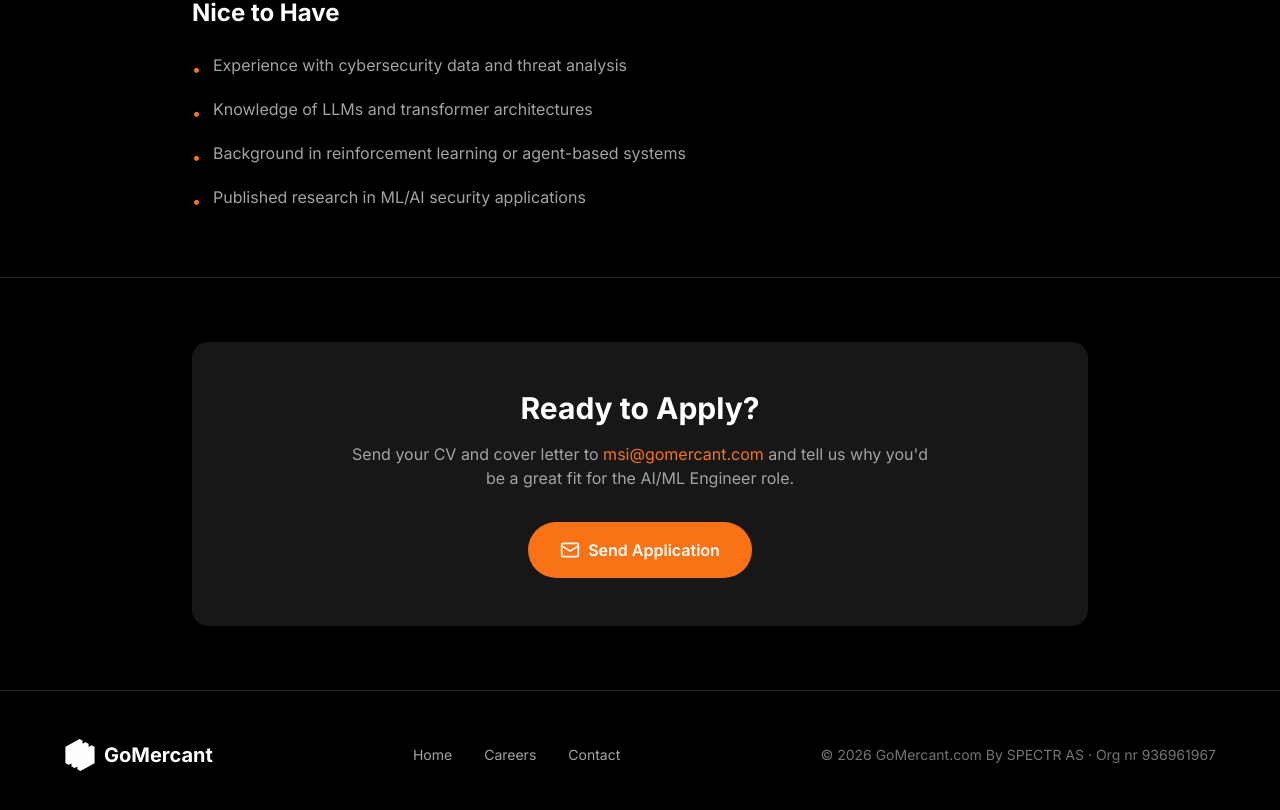
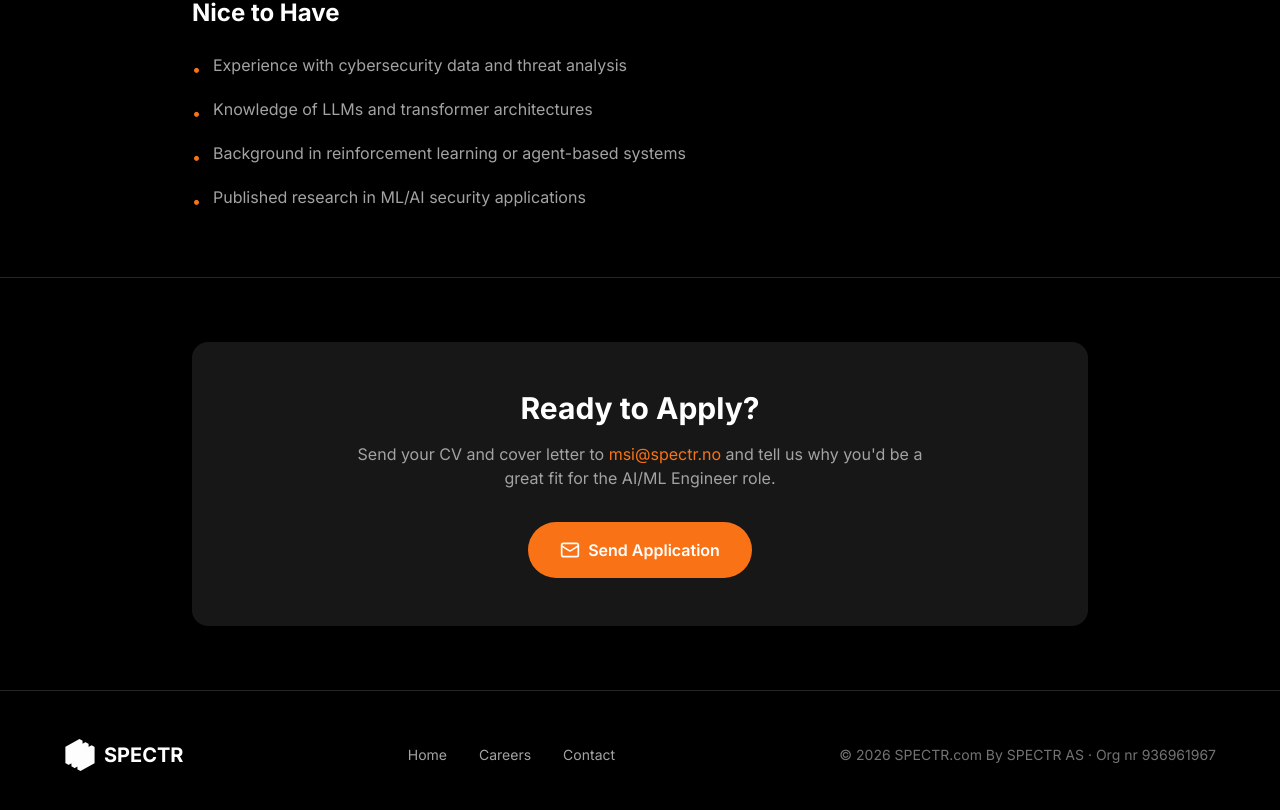
Before and after one commit to makwansoran/GoMercant.com, a Next.js app: page /careers/ai-ml-engineer in a window 1280 px wide. Shown: the part 1408-2218 px from the top of the page. Built offline with nearby package versions, Linux system fonts and the light colour scheme.

Commit message:
Rebrand from GoMercant to SPECTR - update all brand references and email addresses to spectr.no

```diff
--- a/app/careers/[slug]/page.tsx
+++ b/app/careers/[slug]/page.tsx
@@ -286,13 +286,13 @@ export default function JobPage() {
           <Link href="/" className="flex items-center gap-2">
             <Image
               src="/favicon.png"
-              alt="GoMercant Logo"
+              alt="SPECTR Logo"
               width={32}
               height={32}
               className="object-contain brightness-0 invert"
             />
             <span className="text-2xl font-bold tracking-tight">
-              GoMercant
+              SPECTR
             </span>
           </Link>
           <div className="hidden md:flex items-center gap-4">
@@ -439,14 +439,14 @@ export default function JobPage() {
                     Send your CV and cover letter to join our team. We review all applications carefully.
                   </p>
                   <a
-                    href="mailto:msi@gomercant.com?subject=Application: {job.title}"
+                    href="mailto:msi@spectr.no?subject=Application: {job.title}"
                     className="flex items-center justify-center gap-2 w-full rounded-full bg-orange-500 px-6 py-4 text-base font-semibold text-white transition-all hover:bg-orange-600 hover:scale-105 mb-4"
                   >
                     <Mail className="w-5 h-5" />
                     Apply Now
                   </a>
                   <p className="text-center text-neutral-500 text-sm">
-                    Email: <a href="mailto:msi@gomercant.com" className="text-orange-500 hover:underline">msi@gomercant.com</a>
+                    Email: <a href="mailto:msi@spectr.no" className="text-orange-500 hover:underline">msi@spectr.no</a>
                   </p>
                 </div>
 
@@ -482,10 +482,10 @@ export default function JobPage() {
               Ready to Apply?
             </h2>
             <p className="text-neutral-400 mb-8 max-w-xl mx-auto">
-              Send your CV and cover letter to <span className="text-orange-500">msi@gomercant.com</span> and tell us why you&apos;d be a great fit for the {job.title} role.
+              Send your CV and cover letter to <span className="text-orange-500">msi@spectr.no</span> and tell us why you&apos;d be a great fit for the {job.title} role.
             </p>
             <a
-              href={`mailto:msi@gomercant.com?subject=Application: ${job.title}`}
+              href={`mailto:msi@spectr.no?subject=Application: ${job.title}`}
               className="inline-flex items-center justify-center gap-2 rounded-full bg-orange-500 px-8 py-4 text-base font-semibold text-white transition-all hover:bg-orange-600 hover:scale-105"
             >
               <Mail className="w-5 h-5" />
@@ -501,12 +501,12 @@ export default function JobPage() {
           <div className="flex items-center gap-2">
             <Image
               src="/favicon.png"
-              alt="GoMercant Logo"
+              alt="SPECTR Logo"
               width={32}
               height={32}
               className="object-contain brightness-0 invert"
             />
-            <span className="text-xl font-bold">GoMercant</span>
+            <span className="text-xl font-bold">SPECTR</span>
           </div>
           <div className="flex items-center gap-8">
             <Link href="/" className="text-neutral-400 hover:text-white transition-colors text-sm">
@@ -520,7 +520,7 @@ export default function JobPage() {
             </Link>
           </div>
           <div className="text-sm text-neutral-500">
-            © {new Date().getFullYear()} GoMercant.com By SPECTR AS · Org nr 936961967
+            © {new Date().getFullYear()} SPECTR.com By SPECTR AS · Org nr 936961967
           </div>
         </div>
       </footer>
--- a/app/careers/page.tsx
+++ b/app/careers/page.tsx
@@ -136,13 +136,13 @@ export default function CareersPage() {
           <Link href="/" className="flex items-center gap-2">
             <Image
               src="/favicon.png"
-              alt="GoMercant Logo"
+              alt="SPECTR Logo"
               width={32}
               height={32}
               className="object-contain brightness-0 invert"
             />
             <span className="text-2xl font-bold tracking-tight">
-              GoMercant
+              SPECTR
             </span>
           </Link>
           <div className="hidden md:flex items-center gap-4">
@@ -185,7 +185,7 @@ export default function CareersPage() {
             <h1 className="text-5xl md:text-6xl lg:text-7xl font-bold mb-6">
               Careers at
               <br />
-              <span className="text-orange-500">GoMercant</span>
+              <span className="text-orange-500">SPECTR</span>
             </h1>
             <p className="text-xl text-neutral-400 max-w-2xl leading-relaxed">
               We&apos;re building the future of cybersecurity and AI. Join a team of exceptional individuals who believe that nothing is impossible.
@@ -204,7 +204,7 @@ export default function CareersPage() {
             transition={{ duration: 0.6 }}
             className="mb-16"
           >
-            <h2 className="text-3xl md:text-4xl font-bold mb-4">Why Join GoMercant?</h2>
+            <h2 className="text-3xl md:text-4xl font-bold mb-4">Why Join SPECTR?</h2>
             <p className="text-neutral-400 text-lg max-w-2xl">
               We offer more than just a job—we offer a mission to protect the digital world.
             </p>
@@ -320,10 +320,10 @@ export default function CareersPage() {
               Don&apos;t see a perfect fit?
             </h2>
             <p className="text-neutral-400 text-lg mb-8 max-w-2xl mx-auto">
-              We&apos;re always looking for exceptional talent. Send your CV and cover letter to <span className="text-orange-500">msi@gomercant.com</span> and let us know how you can contribute to our mission.
+              We&apos;re always looking for exceptional talent. Send your CV and cover letter to <span className="text-orange-500">msi@spectr.no</span> and let us know how you can contribute to our mission.
             </p>
             <a
-              href="mailto:msi@gomercant.com?subject=General Application - GoMercant"
+              href="mailto:msi@spectr.no?subject=General Application - SPECTR"
               className="inline-flex items-center justify-center rounded-full bg-orange-500 px-8 py-4 text-base font-semibold text-white transition-all hover:bg-orange-600 hover:scale-105"
             >
               Send Application
@@ -338,12 +338,12 @@ export default function CareersPage() {
           <div className="flex items-center gap-2">
             <Image
               src="/favicon.png"
-              alt="GoMercant Logo"
+              alt="SPECTR Logo"
               width={32}
               height={32}
               className="object-contain brightness-0 invert"
             />
-            <span className="text-xl font-bold">GoMercant</span>
+            <span className="text-xl font-bold">SPECTR</span>
           </div>
           <div className="flex items-center gap-8">
             <Link href="/" className="text-neutral-400 hover:text-white transition-colors text-sm">
@@ -357,7 +357,7 @@ export default function CareersPage() {
             </Link>
           </div>
           <div className="text-sm text-neutral-500">
-            © {new Date().getFullYear()} GoMercant.com By SPECTR AS · Org nr 936961967
+            © {new Date().getFullYear()} SPECTR.com By SPECTR AS · Org nr 936961967
           </div>
         </div>
       </footer>
--- a/app/contact/page.tsx
+++ b/app/contact/page.tsx
@@ -18,13 +18,13 @@ export default function ContactPage() {
           <Link href="/" className="flex items-center gap-2">
             <Image
               src="/favicon.png"
-              alt="GoMercant Logo"
+              alt="SPECTR Logo"
               width={32}
               height={32}
               className="object-contain"
             />
             <span className="text-2xl font-bold tracking-tight text-black">
-              GoMercant
+              SPECTR
             </span>
           </Link>
           <div className="hidden md:flex items-center gap-4">
@@ -81,8 +81,8 @@ export default function ContactPage() {
                     </div>
                     <div>
                       <div className="text-sm text-neutral-500 mb-1">Email</div>
-                      <a href="mailto:contact@spectr.com" className="text-black font-medium hover:text-orange-600 transition-colors">
-                        contact@spectr.com
+                      <a href="mailto:contact@spectr.no" className="text-black font-medium hover:text-orange-600 transition-colors">
+                        contact@spectr.no
                       </a>
                     </div>
                   </div>
@@ -217,7 +217,7 @@ export default function ContactPage() {
       <footer className="py-8 px-6 border-t border-neutral-100">
         <div className="mx-auto max-w-6xl text-center">
           <div className="text-sm text-neutral-500">
-            © {new Date().getFullYear()} GoMercant.com By SPECTR AS · Org nr 936961967
+            © {new Date().getFullYear()} SPECTR.com By SPECTR AS · Org nr 936961967
           </div>
         </div>
       </footer>
--- a/app/layout.tsx
+++ b/app/layout.tsx
@@ -16,7 +16,7 @@ export const viewport: Viewport = {
 };
 
 export const metadata: Metadata = {
-  title: 'GoMercant',
+  title: 'SPECTR',
   description: 'Global expertise on your computer.',
   icons: {
     icon: '/favicon.png',
--- a/app/login/page.tsx
+++ b/app/login/page.tsx
@@ -25,13 +25,13 @@ export default function LoginPage() {
           <Link href="/" className="flex items-center gap-2">
             <Image
               src="/favicon.png"
-              alt="GoMercant Logo"
+              alt="SPECTR Logo"
               width={32}
               height={32}
               className="object-contain"
             />
             <span className="text-2xl font-bold tracking-tight text-black">
-              GoMercant
+              SPECTR
             </span>
           </Link>
         </div>
@@ -116,7 +116,7 @@ export default function LoginPage() {
       <footer className="py-6 px-6 border-t border-neutral-100">
         <div className="mx-auto max-w-6xl text-center">
           <div className="text-sm text-neutral-500">
-            © {new Date().getFullYear()} GoMercant.com By SPECTR AS · Org nr 936961967
+            © {new Date().getFullYear()} SPECTR.com By SPECTR AS · Org nr 936961967
           </div>
         </div>
       </footer>
--- a/app/research/[slug]/page.tsx
+++ b/app/research/[slug]/page.tsx
@@ -304,7 +304,7 @@ export default function ResearchPage() {
                   Want to learn more?
                 </h3>
                 <p className="text-neutral-500 text-lg mb-8 max-w-2xl mx-auto">
-                  Contact our team to discuss how GoMercant can help protect your organization against these evolving threats.
+                  Contact our team to discuss how SPECTR can help protect your organization against these evolving threats.
                 </p>
                 <Link
                   href="/contact"
@@ -336,15 +336,15 @@ export default function ResearchPage() {
           <div className="flex items-center gap-2">
             <Image
               src="/favicon.png"
-              alt="GoMercant Logo"
+              alt="SPECTR Logo"
               width={32}
               height={32}
               className="object-contain brightness-0 invert"
             />
-            <span className="text-xl font-bold">GoMercant</span>
+            <span className="text-xl font-bold">SPECTR</span>
           </div>
           <div className="text-sm text-neutral-500">
-            © {new Date().getFullYear()} GoMercant.com By SPECTR AS · Org nr 936961967
+            © {new Date().getFullYear()} SPECTR.com By SPECTR AS · Org nr 936961967
           </div>
         </div>
       </footer>
--- a/components/premium-timeline-landing.tsx
+++ b/components/premium-timeline-landing.tsx
@@ -45,13 +45,13 @@ export function PremiumTimelineLanding({
           <div className="flex items-center gap-2">
             <Image
               src="/favicon.png"
-              alt="GoMercant Logo"
+              alt="SPECTR Logo"
               width={32}
               height={32}
               className="object-contain"
             />
             <span className="text-2xl font-bold tracking-tight text-black">
-              GoMercant
+              SPECTR
             </span>
           </div>
           <div className="hidden md:flex items-center gap-4">
@@ -300,7 +300,7 @@ export function PremiumTimelineLanding({
             </blockquote>
             <div className="flex flex-col items-center gap-2">
               <p className="text-lg font-semibold text-black">Makwan Ismail</p>
-              <p className="text-neutral-500">Founder & CEO, GoMercant</p>
+              <p className="text-neutral-500">Founder & CEO, SPECTR</p>
             </div>
           </motion.div>
         </div>
@@ -513,7 +513,7 @@ export function PremiumTimelineLanding({
               <h2 className="text-4xl md:text-5xl lg:text-6xl font-medium mb-6">
                 Careers at
                 <br />
-                <span className="text-orange-500">GoMercant</span>
+                <span className="text-orange-500">SPECTR</span>
               </h2>
               <p className="text-neutral-400 text-lg leading-relaxed mb-8 max-w-lg">
                 We&apos;re building the future of cybersecurity and AI. Join a team of exceptional individuals who believe that nothing is impossible.
@@ -600,13 +600,13 @@ export function PremiumTimelineLanding({
               <div className="flex items-center gap-2 mb-6">
                 <Image
                   src="/favicon.png"
-                  alt="GoMercant Logo"
+                  alt="SPECTR Logo"
                   width={40}
                   height={40}
                   className="object-contain brightness-0 invert"
                 />
                 <span className="text-2xl font-bold tracking-tight">
-                  GoMercant
+                  SPECTR
                 </span>
               </div>
               <p className="text-neutral-400 text-base max-w-md leading-relaxed">
@@ -646,7 +646,7 @@ export function PremiumTimelineLanding({
                 </li>
                 <li className="text-neutral-300">
                   <span className="block text-white font-medium">Email</span>
-                  <a href="mailto:Contact@gomercant.com" className="hover:text-white transition-colors">Contact@gomercant.com</a>
+                  <a href="mailto:Contact@spectr.no" className="hover:text-white transition-colors">Contact@spectr.no</a>
                 </li>
                 <li className="text-neutral-300">
                   <span className="block text-white font-medium">Phone</span>
@@ -659,7 +659,7 @@ export function PremiumTimelineLanding({
           {/* Footer Bottom */}
           <div className="pt-8 border-t border-neutral-800 flex flex-col md:flex-row justify-between items-center gap-4">
             <div className="text-sm text-neutral-500">
-              © {new Date().getFullYear()} GoMercant.com By SPECTR AS · Org nr 936961967
+              © {new Date().getFullYear()} SPECTR.com By SPECTR AS · Org nr 936961967
             </div>
             <div className="flex items-center gap-6">
               <a href="#" className="text-sm text-neutral-500 hover:text-white transition-colors">Privacy Policy</a>
```
